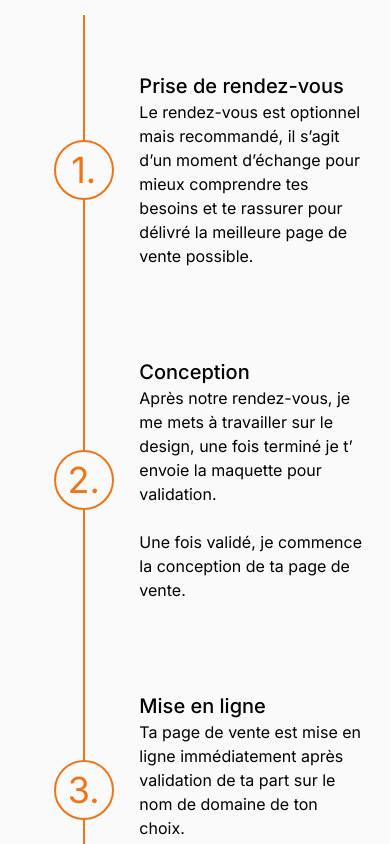
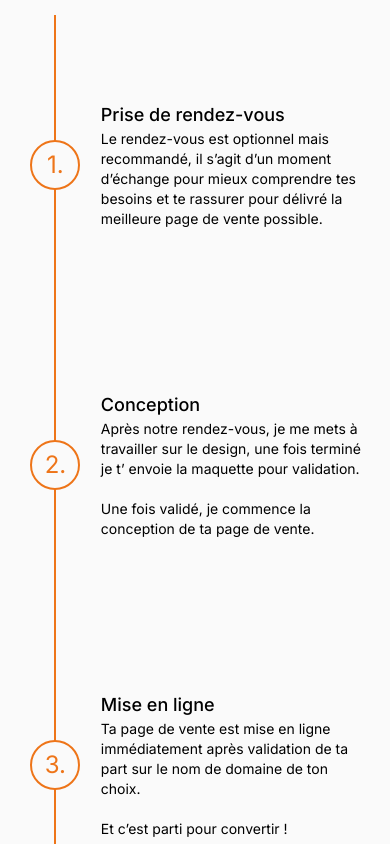
Before and after one commit to SebMZI/territa-lp, a Next.js app: page / in a window 390 px wide. Shown: the part 5840-6684 px from the top of the page. Built offline with nearby package versions, Linux system fonts and the light colour scheme.

Commit message:
feat: :iphone: Responsive

```diff
--- a/components/Offer.jsx
+++ b/components/Offer.jsx
@@ -5,7 +5,7 @@ import Button from "./Button";
 const Offer = () => {
   return (
     <section className="w-full mt-28" id="offer">
-      <h2 className="font-bold text-2xl text-center mb-10 md:mb-10 md:w-2/4 md:m-auto lg:text-5xl">
+      <h2 className="font-bold text-2xl text-center mb-10 md:mb-10 md:text-3xl md:w-2/4 md:m-auto lg:text-5xl">
         Fais passer ton business au niveau supérieur
       </h2>
 
--- a/components/Process.jsx
+++ b/components/Process.jsx
@@ -7,39 +7,60 @@ const Process = () => {
         Comment se passe la création de ta page ?
       </h2>
       {/* Container */}
-      <div className="mt-20 ">
+      <div className="mt-20">
         {/* 1. */}
-        <div className="grid grid-cols-3 h-[310px] place-content-center">
-          <div className=" flex justify-center items-center">
+        {/* <div className="grid grid-cols-3 h-[310px] place-content-center">
+          <div className=" flex justify-center items-center lg:col-start-2 lg:col-end-3">
             <div className="h-[310px] w-[2px] bg-ascent absolute"></div>
             <div className="w-[60px] h-[60px] border-[2px] border-ascent rounded-full absolute bg-[#FAFAFA] grid place-content-center">
               <span className="text-4xl text-ascent">1.</span>
             </div>
           </div>
-          <div className="col-start-2 col-end-4 md:w-3/4">
+          <div className="col-start-2 col-end-4 md:w-3/4 lg:col-start-1 lg:col-end-3">
             <h3 className="font-medium w-full text-xl md:text-2xl">
               Prise de rendez-vous
             </h3>
-            <p className="md:text-lg">
+            <p className="md:text-lg lg:w-3/4">
+              Le rendez-vous est optionnel mais recommandé, il s’agit d’un
+              moment d’échange pour mieux comprendre tes besoins et te rassurer
+              pour délivré la meilleure page de vente possible.
+            </p>
+          </div>
+        </div> */}
+        {/* 2. */}
+
+        <div className="grid  h-[300px] md:h-[310px] place-content-center lg:grid-cols-[40%_20%_40%] grid-cols-[20%_80%] md:grid-cols-[30%_70%] gap-3 md:gap-0">
+          <div className=" flex justify-center items-center lg:col-start-2 lg:order-2">
+            <div className="h-[300px] w-[2px] md:h-[310px] md:h bg-ascent absolute"></div>
+            <div className="w-[50px] md:h-[60px] md:w-[60px] h-[50px] border-[2px] border-ascent rounded-full absolute bg-[#FAFAFA] grid place-content-center">
+              <span className="text-2xl md:text-4xl text-ascent">1.</span>
+            </div>
+          </div>
+          <div className="lg:col-start-1 lg:order-1">
+            <h3 className="font-medium w-full text-lg md:text-2xl">
+              Prise de rendez-vous
+            </h3>
+            <p className="md:text-lg text-sm ">
               Le rendez-vous est optionnel mais recommandé, il s’agit d’un
               moment d’échange pour mieux comprendre tes besoins et te rassurer
               pour délivré la meilleure page de vente possible.
             </p>
           </div>
         </div>
-        {/* 2. */}
-        <div className="grid grid-cols-3 h-[310px] place-content-center">
-          <div className="relative flex justify-center items-center">
-            <div className="h-[310px] w-[2px] bg-ascent absolute"></div>
-            <div className="w-[60px] h-[60px] border-[2px] border-ascent rounded-full absolute bg-[#FAFAFA] grid place-content-center">
-              <span className="text-4xl text-ascent">2.</span>
+
+        <div className="grid   h-[300px] md:h-[310px] place-content-center lg:grid-cols-[40%_20%_40%] grid-cols-[20%_80%] md:grid-cols-[30%_70%] gap-3 md:gap-0">
+          <div className=" flex justify-center items-center lg:col-start-2">
+            <div className="h-[300px] md:h-[310px] w-[2px] bg-ascent absolute"></div>
+            <div className="w-[50px] h-[50px] md:h-[60px] md:w-[60px] border-[2px] border-ascent rounded-full absolute bg-[#FAFAFA] grid place-content-center">
+              <span className="text-2xl md:text-4xl text-ascent">2.</span>
             </div>
           </div>
-          <div className="col-start-2 col-end-4 md:w-3/4">
-            <h3 className="font-medium w-full text-xl md:text-2xl">
+
+          <div className="lg:col-start-3">
+            <h3 className="font-medium w-full text-lg md:text-2xl">
               Conception
             </h3>
-            <p className="md:text-lg">
+            <p className="md:text-lg  text-sm">
               Après notre rendez-vous, je me mets à travailler sur le design,
               une fois terminé je t’ envoie la maquette pour validation.
               <br />
@@ -48,19 +69,40 @@ const Process = () => {
             </p>
           </div>
         </div>
+
+        <div className="grid   h-[300px] md:h-[310px] place-content-center lg:grid-cols-[40%_20%_40%] grid-cols-[20%_80%] md:grid-cols-[30%_70%] gap-3 md:gap-0">
+          <div className=" flex justify-center items-center lg:col-start-2 lg:order-2">
+            <div className="h-[300px] md:h-[310px] w-[2px] bg-ascent absolute"></div>
+            <div className="w-[50px] h-[50px] md:h-[60px] md:w-[60px] border-[2px] border-ascent rounded-full absolute bg-[#FAFAFA] grid place-content-center">
+              <span className="text-2xl md:text-4xl text-ascent">3.</span>
+            </div>
+          </div>
+          <div className="lg:col-start-1 lg:order-1">
+            <h3 className="font-medium w-full text-lg md:text-2xl">
+              Mise en ligne
+            </h3>
+            <p className="md:text-lg  text-sm">
+              Ta page de vente est mise en ligne immédiatement après validation
+              de ta part sur le nom de domaine de ton choix.
+              <br />
+              <br /> Et c’est parti pour convertir !
+            </p>
+          </div>
+        </div>
+
         {/* 3. */}
-        <div className="grid grid-cols-3 h-[310px] place-content-center">
-          <div className="relative flex justify-center items-center">
+        {/* <div className="grid grid-cols-3 h-[310px] place-content-center ">
+          <div className="relative flex justify-center items-center lg:col-start-2 lg:col-end-3 ">
             <div className="h-[310px] w-[2px] bg-ascent absolute"></div>
             <div className="w-[60px] h-[60px] border-[2px] border-ascent rounded-full absolute bg-[#FAFAFA] grid place-content-center">
               <span className="text-4xl text-ascent">3.</span>
             </div>
           </div>
-          <div className="col-start-2 col-end-4 md:w-3/4">
+          <div className="col-start-2 col-end-4 md:w-3/4 lg:col-start-1 lg:col-end-3">
             <h3 className="font-medium w-full text-xl md:text-2xl">
               Mise en ligne
             </h3>
-            <p className="md:text-lg">
+            <p className="md:text-lg lg:w-3/4">
               Ta page de vente est mise en ligne immédiatement après validation
               de ta part sur le nom de domaine de ton choix.
               <br />
@@ -68,7 +110,7 @@ const Process = () => {
               Et c’est parti pour convertir !
             </p>
           </div>
-        </div>
+        </div> */}
       </div>
     </section>
   );
```
